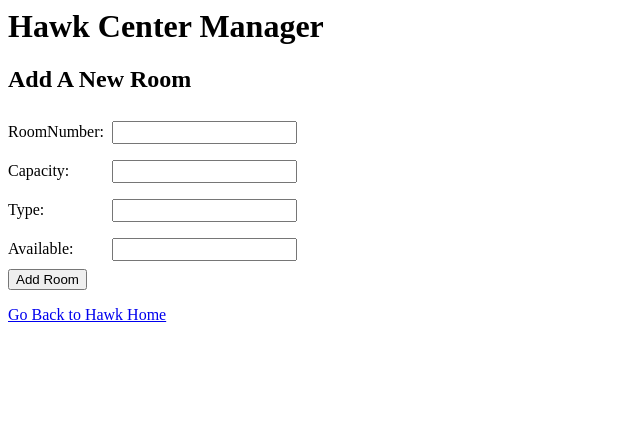
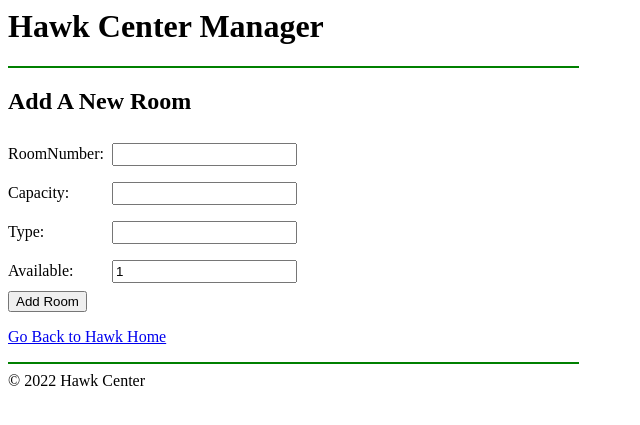
Before and after one commit to chriscolella3/CSIT-337-Final-Project, a PHP site: page /add_room_form.php in a window 1280 px wide. Shown: the top 425 px of the page, without its empty margins (0-640 px from the left). Run offline with PHP 8.4, Linux system fonts and the light colour scheme.

Commit message:
Small additions to HW 4
Added green lines
Added copyright mark
Fixed small typos

```diff
--- a/Homework 4/add_room_form.php
+++ b/Homework 4/add_room_form.php
@@ -10,6 +10,7 @@ And will insert them into the database
 -->
   <head>
 <h1>Hawk Center Manager</h1>
+<hr size=2 width=45% color=green>
 
 <h2>Add A New Room</h2>
 
@@ -22,6 +23,11 @@ label {
 input[type=text]{
     padding: 2px;
     margin: 8px 0;
+}
+
+hr
+{
+margin-right: 1500px;
 }
 </style>
 
@@ -36,7 +42,7 @@ input[type=text]{
   <label for="lname">Type: </label>
   <input type="text" name="rtype"><br>
   <label for="lname">Available: </label>
-  <input type="text" name="available"><br>
+  <input type="text" name="available" value="1"><br>
 
 </div>
     <input type="submit" value="Add Room">
@@ -47,3 +53,6 @@ input[type=text]{
 </form>
 </body>
 </html>
+
+<hr size=2 width=45% color=green>
+<footer>&copy; 2022 Hawk Center</footer>
```
Also changed, not shown: Homework 4/get_results.php (+13 -6 lines), Homework 4/index.php (+12 -1 lines).
